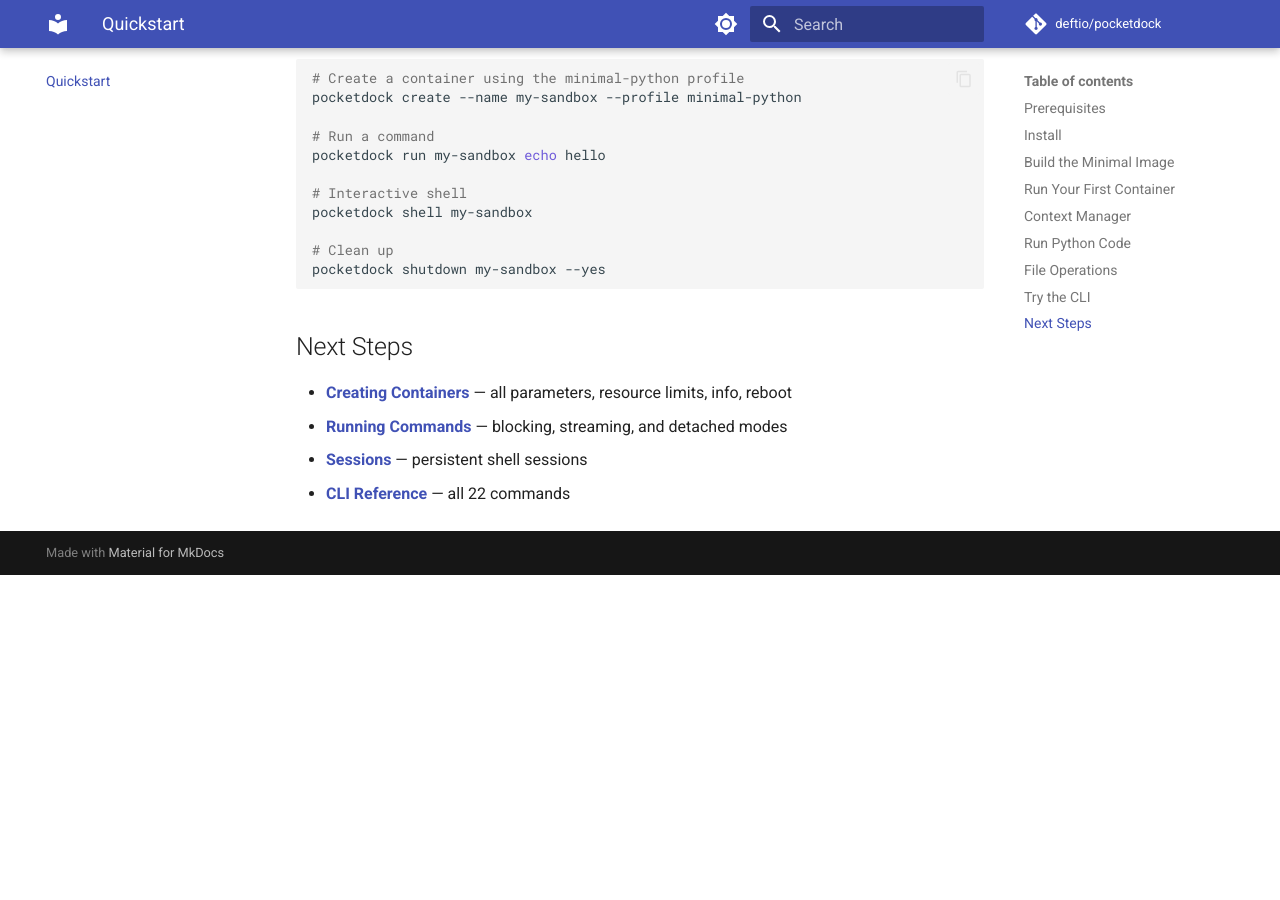
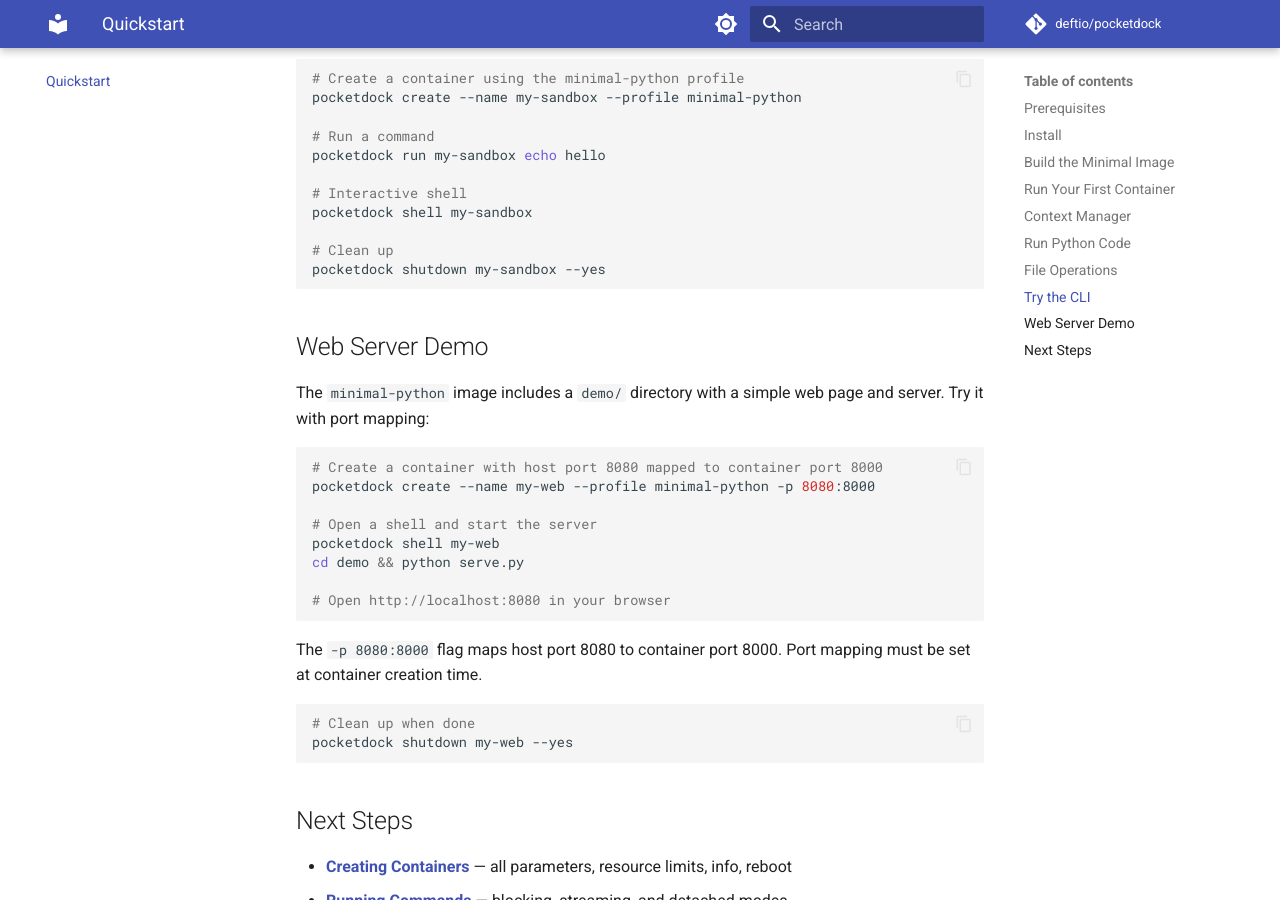
Before and after one commit to deftio/pocketdock, an MkDocs documentation site: the page built from docs/quickstart.md, in a window 1280 px wide and 900 px high, scrolled down 1968 px. Built offline with MkDocs 1.6.1 and Material for MkDocs 9.7.7, drawn with Linux system fonts in a browser that asks for light colours; comment, search, counter and statistics services are not loaded; before the commit the page ends 2543 px from its top, so only the background shows below that.

Commit message:
feat: add demo directory and web server example to quickstart
Bundle a demo/ directory (index.html, serve.py, README.md) inside the
minimal-python image so new users can immediately try port mapping with
a web server. Add web server demo section to CLI quickstart and docs.

Bump version to 1.2.5.

Co-Authored-By: Claude Opus 4.6 <noreply@anthropic.com>

````diff
--- a/docs/quickstart.md
+++ b/docs/quickstart.md
@@ -97,6 +97,28 @@ pocketdock shell my-sandbox
 pocketdock shutdown my-sandbox --yes
 ```
 
+## Web Server Demo
+
+The `minimal-python` image includes a `demo/` directory with a simple web page and server. Try it with port mapping:
+
+```bash
+# Create a container with host port 8080 mapped to container port 8000
+pocketdock create --name my-web --profile minimal-python -p 8080:8000
+
+# Open a shell and start the server
+pocketdock shell my-web
+cd demo && python serve.py
+
+# Open http://localhost:8080 in your browser
+```
+
+The `-p 8080:8000` flag maps host port 8080 to container port 8000. Port mapping must be set at container creation time.
+
+```bash
+# Clean up when done
+pocketdock shutdown my-web --yes
+```
+
 ## Next Steps
 
 - **[Creating Containers](guide/containers.md)** — all parameters, resource limits, info, reboot
````
Also changed, not shown: CHANGELOG.md (+8 -0 lines), docs/reference/api.md (+1 -1 lines), pyproject.toml (+8 -1 lines), python/pocketdock/_images/minimal-python/demo/README.md (added, +25 -0 lines), python/pocketdock/_images/minimal-python/demo/index.html (added, +34 -0 lines), 6 other files.
